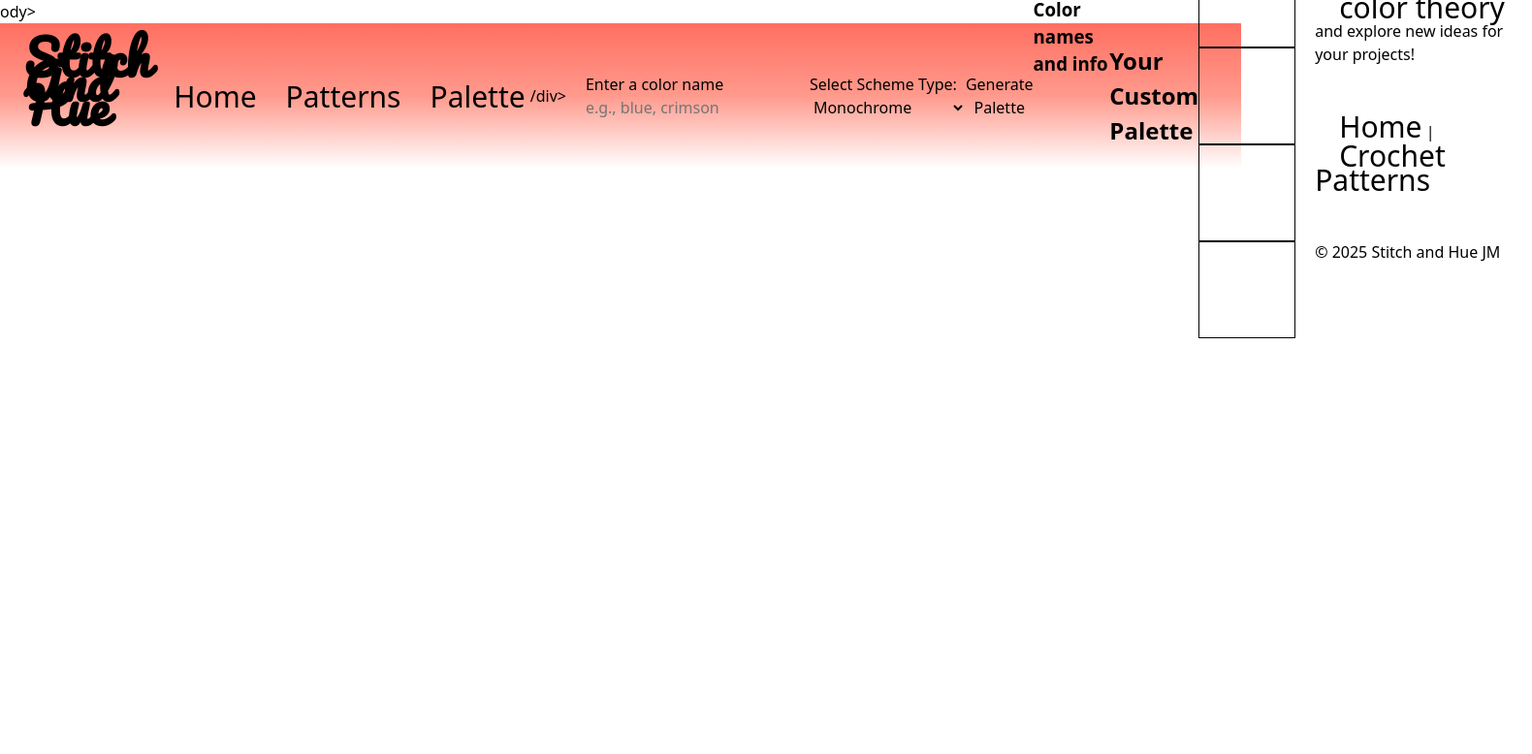
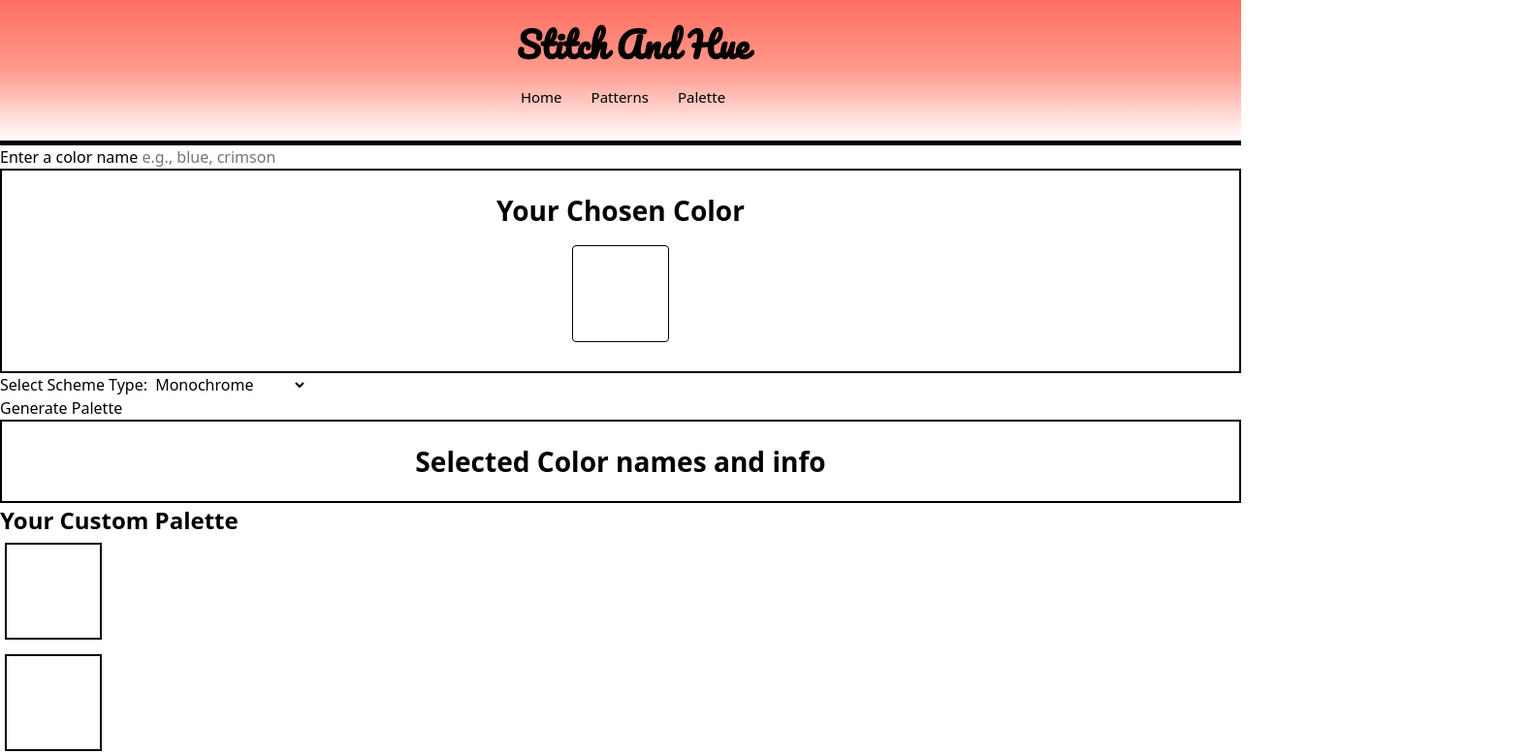
Before and after one commit to Morrell616/StitchandHue, a website: page public/ColorPalette.html in a window 1280 px wide. Shown: the top 778 px of the page at 97% size, 1580 px wide, since content can reach past the window. Drawn offline with Linux system fonts and the light colour scheme.

Commit message:
API is functioning with tinycolor2 import for converting color name to hex value

```diff
--- a/package.json
+++ b/package.json
@@ -70,6 +70,7 @@
     "side-channel-map": "^1.0.1",
     "side-channel-weakmap": "^1.0.2",
     "statuses": "^2.0.1",
+    "tinycolor2": "^1.6.0",
     "toidentifier": "^1.0.1",
     "type-is": "^1.6.18",
     "unpipe": "^1.0.0",
--- a/public/ColorPalette.html
+++ b/public/ColorPalette.html
@@ -1,6 +1,6 @@
 
 
-<b<!DOCTYPE html>
+<!DOCTYPE html>
   <html lang="en">
   <head>
       <meta charset="UTF-8">
@@ -8,28 +8,36 @@
       <meta http-equiv="X-UA-Compatible" content="ie=edge">
       <link href="https://fonts.googleapis.com/css2?family=Pacifico&display=swap" rel="stylesheet">
 
-      <link rel="stylesheet" href="css/style.css">
+      <link rel="stylesheet" href="css/colorpalette.css">
+      <script src="https://cdnjs.cloudflare.com/ajax/libs/tinycolor/1.4.2/tinycolor.min.js"></script>
 
       <title>Granny Square Pattern</title>
 
   </head>
-  ody>
+  <body>
     <div class="header">
      <a href= "#default" class = "title">Stitch And Hue</a>
       <div class="header-right">
         <a href="index.html">Home</a>
         <a href="pattern.html">Patterns</a>
         <a href="ColorPalette.html">Palette</a>
-      /div>
+      </div>
     </div>
 
 
-    <div>
+    <div class=" color-input">
       <label for="color-name">Enter a color name</label>
       <input type="text" id="color-name" placeholder="e.g., blue, crimson">
     </div>
 
-    <div>
+    <div id="color-details">
+      <h3>Your Chosen Color</h3>
+      <div class="chosen-color-box"></div>
+      <p id="chosen-color-info"></p>
+  </div>
+
+
+    <div class="scheme-input">
       <label for="color-scheme">Select Scheme Type:</label>
         <select id="color-scheme">
           <option value="monochrome">Monochrome</option>
@@ -42,7 +50,7 @@
 
     <button id="generate-palette">Generate Palette</button>
 
-      <div id="color-details">
+      <div id ="color-details">
         <h3>Selected Color names and info</h3>
         <p id="color-name-detail"></p>
         <p id="color-hex-detail"></p>
@@ -53,13 +61,12 @@
       <h2>Your Custom Palette</h2>
     </div>
 
-    <div id="generated-palette">
-      <div id="color1" style="width: 100px; height: 100px; border: 1px solid black;"></div>
-      <div id="color2" style="width: 100px; height: 100px; border: 1px solid black;"></div>
-      <div id="color3" style="width: 100px; height: 100px; border: 1px solid black;"></div>
-      <div id="color4" style="width: 100px; height: 100px; border: 1px solid black;"></div>
-      <div id="color5" style="width: 100px; height: 100px; border: 1px solid black;"></div>
-
+    <div id ="generated-palette">
+      <div id="color1" class="palette-box"></div>
+      <div id="color2" class="palette-box"></div>
+      <div id="color3" class="palette-box"></div>
+      <div id="color4" class="palette-box"></div>
+      <div id="color5" class="palette-box"></div>
     </div>
 
   <script src="index.js"></script>
--- a/public/css/colorpalette.css
+++ b/public/css/colorpalette.css
@@ -5,34 +5,103 @@ html, body {
     margin: 0;
 }
 
-
-    .header {
+.header {
     background: linear-gradient(#ff6f61, #ff9a8d, white);
     display: flex;
-    flex-direction: row;
+    flex-direction: column;
+    justify-content: center;
     align-items: center;
-    justify-content: space-between;
-    padding: 0 20px;
-    height: 100px;
+    height: 150px;
+    border-bottom: solid 5px black;
 
     }
 
-    .title {
-        margin: 0;
-        font-size: 2rem;
+    .header a.title {
+        font-size: 36px;
         font-weight: bold;
-        color: black;
-        margin: 0;
+        font-family: "Pacifico", sans-serif;
+        color:black;
+        margin-bottom: 30px;
+        flex-shrink: 3;
     }
 
 
-     .header a {
-        font-size: 18px;
+    .header a {
+        font-size: 15px;
         line-height: 25px;
         border-radius: 4px;
-        margin-left: 10px;
-     }
+        margin-left: 5px;
+        padding-left:20px;
+    }
 
-     .header-right {
+    .header-right a:hover {
+        background-color:teal;
+        color:#000;
+        text-decoration: underline;
+    }
+    .header-right a.active {
+        background-color:teal;
+        color: white;
+        text-decoration: underline;
+    }
+
+    .header-right {
         display:flex;
-     }
+        justify-content: center;
+        padding-right: 20px;
+        gap: 5px;
+    }
+
+   #color-details {
+        display: flex;
+        flex-direction: column;
+        align-items: center;
+        font-size: 24px;
+        padding: 20px;
+        color: black;
+        border: 2px solid black;
+   }
+
+   #color-details div {
+    width: 100px;
+    height: 100px;
+    margin-top: 15px;
+
+   }
+
+    #generated-palette {
+        display: flex;
+        flex-direction: column;
+        justify-content: center;
+        gap: 5px;
+
+    }
+    .palette-box {
+        display: flex;
+        justify-content: center;
+        align-items: center;
+        width: 100px;
+        height: 100px;
+        border: 2px solid black;
+        margin: 5px;
+    }
+
+// code to look article
+#chosen-color {
+    text-align: center;
+    margin: 20px auto;
+    padding: 20px;
+    border: 2px solid #ddd;
+    border-radius: 8px;
+    background-color: #f9f9f9;
+    width: 80%;
+    max-width: 400px;
+}
+
+.chosen-color-box {
+    width: 100px;
+    height: 100px;
+    margin: 10px auto;
+    border: 1px solid black;
+    border-radius: 4px;
+}
--- a/public/css/style.css
+++ b/public/css/style.css
@@ -13,6 +13,7 @@ html, body {
     justify-content: center;
     align-items: center;
     height: 150px;
+    border-bottom: solid 5px black;
 
     }
 
@@ -37,10 +38,12 @@ html, body {
     .header-right a:hover {
         background-color:teal;
         color:#000;
+        text-decoration: underline;
     }
     .header-right a.active {
         background-color:teal;
         color: white;
+        text-decoration: underline;
     }
 
     .header-right {
@@ -69,16 +72,7 @@ html, body {
     background-color: #FFFAE5;
     margin: 10px;
         }
-    .header-image {
-        display: flex;
-        align-items: center;
-        justify-content: center;
-        max-width: 150px;
-        height: auto;
-        margin-bottom: 10px;
-        box-shadow: 0 4px 6px rgba(0,0,0, 0.1);
 
-    }
     .heading-title {
         margin-bottom: 20px;
     }
--- a/public/index.js
+++ b/public/index.js
@@ -1,22 +1,37 @@
 document.addEventListener("DOMContentLoaded", () => {
-    const colorInput = document.getElementById("color-name");
+    const userColorInput = document.getElementById("color-name");
     const schemeType = document.getElementById("color-scheme");
     const generateButton = document.getElementById("generate-palette");
     const colorDetailsDiv = document.getElementById("color-details");
+    const chosenColorContainer = document.querySelector(".chosen-color-box");
+
+
+
 
   generateButton.addEventListener("click", async () => {
-        const colorName = colorInput.value.trim();
+        const userColor = userColorInput.value.trim();
         const mode = schemeType.value;
 
         console.log("generate palette button clicked");
-        console.log("user inputs - color name", colorName, "scheme type", mode);
+        console.log("user inputs - color name", userColor, "scheme type", mode);
+
+
+        if (tinycolor(userColor).isValid()) {
+            chosenColorContainer.style.backgroundColor = tinycolor(userColor).toHexString();
+            chosenColorContainer.textContent = userColor;
+        } else {
+            console.error("Invalid color was entered.");
+        }
+        const color = tinycolor(userColor);
+        const hexCode = color.toHex();
+        console.log("Hex code:", hexCode);
 
         try {  //get color scheme data from API
             console.log("sending POST to api colors");
             const response = await fetch("/api/colors", {
                 method: "POST",
                 headers: { "Content-Type": "application/json" },
-                body: JSON.stringify({ colorName, schemeType: mode}),
+                body: JSON.stringify({ userColor, schemeType: mode}),
             });
                 console.log("response received from server");
                 const data = await response.json();
@@ -32,11 +47,11 @@ document.addEventListener("DOMContentLoaded", () => {
     });
 
     function displayColorDetails(colorInfo) {
-        colorDetailsDiv.innerHTML = `
+        const colorBoxHTML = `
           <p><strong>Name:</strong> ${colorInfo.name.value}</p>
           <p><strong>Hex Code:</strong> ${colorInfo.hex.value}</p>
           <p><strong>RGB:</strong> ${colorInfo.rgb.value}</p>
-          <div style="width: 50px; height: 50px; background-color: ${colorInfo.hex.value};"></div>
+          <div class="chosen-color-box" "style="background-color: ${colorInfo.hex.value};"></div>
           `;
     }
 
@@ -47,14 +62,12 @@ document.addEventListener("DOMContentLoaded", () => {
         palette.forEach(color => {
             const colorDiv = document.createElement("div");
             colorDiv.style.backgroundColor = color.hex.value;
-            colorDiv.className = "color-box";
+            colorDiv.className = "palette-box";
             colorDiv.textContent = color.hex.value;
             paletteContainer.appendChild(colorDiv);
-
         });
 
     }
-});
 
 
      function updateColors(colors) {
@@ -73,3 +86,4 @@ document.addEventListener("DOMContentLoaded", () => {
           }
         }
     }
+});
```
Also changed, not shown: server.js (+21 -5 lines), 1 other file. Lines whose indentation alone changed are shown as unchanged.
